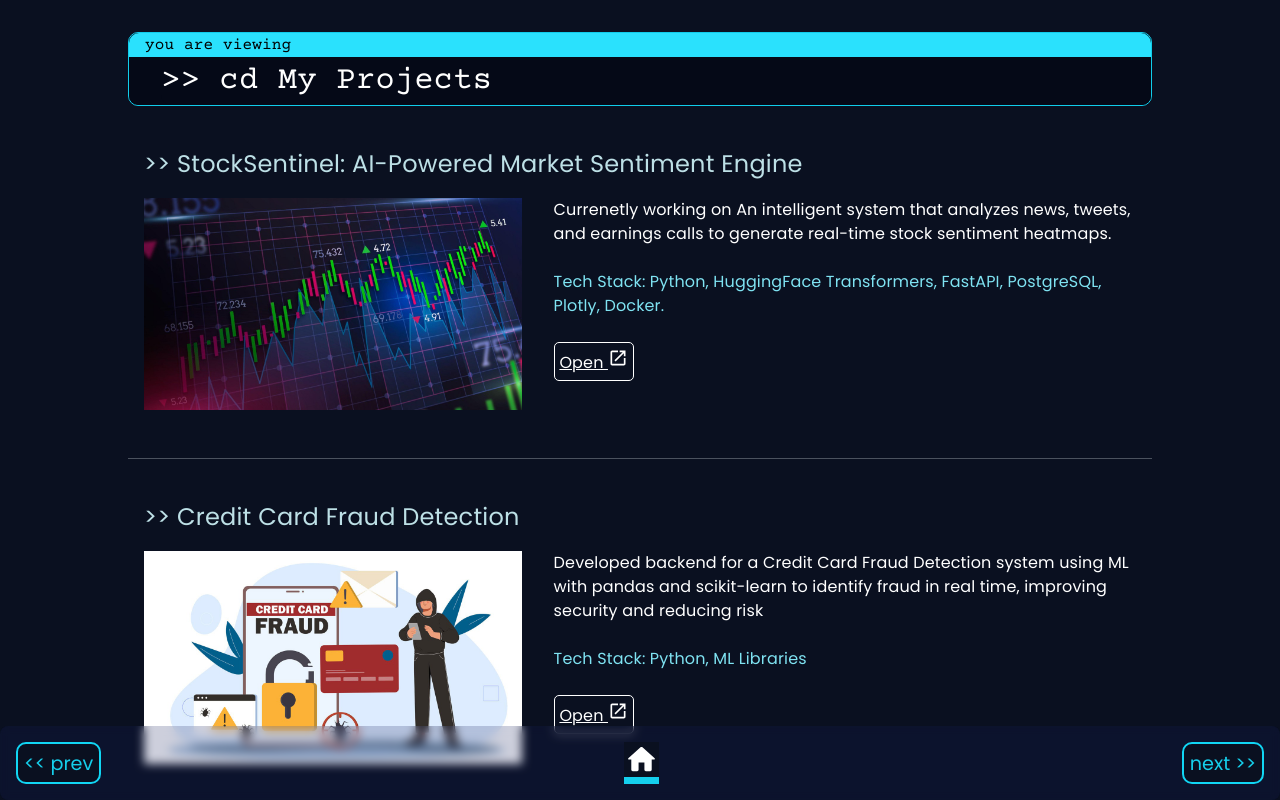
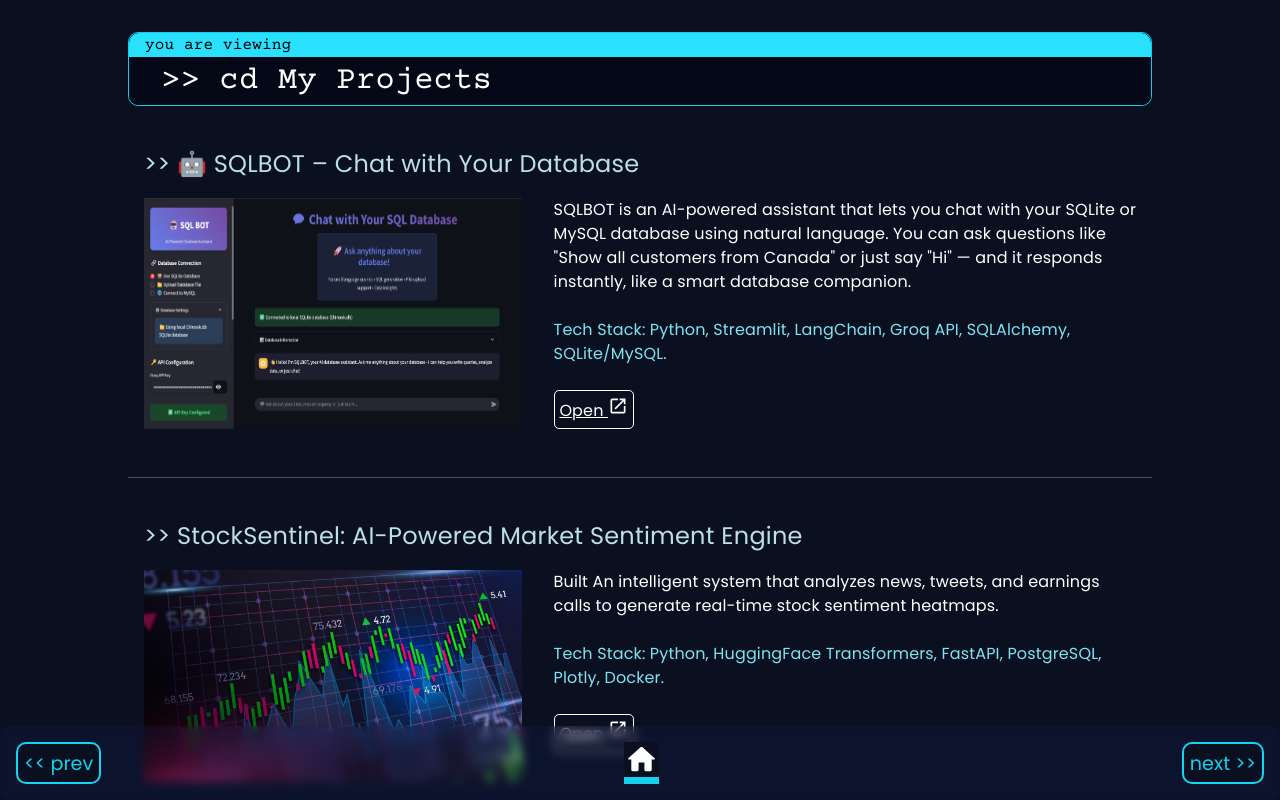
Before and after one commit to hrithikqw/fuzzy-umbrella, a React (Create React App) app: page /projects in a window 1280 px wide. Shown: the top 800 px of the page. Built offline with nearby package versions, Linux system fonts and the light colour scheme.

Commit message:
Update Projects.js and add sqlbot image

```diff
--- a/src/Projects.js
+++ b/src/Projects.js
@@ -2,6 +2,7 @@ import { Box, Typography } from "@mui/material";
 import Heading from "./components/heading";
 import { useMediaQuery } from "@mui/material";
 import Navbar from "./components/navbar";
+import sqlbot from "./images/sqlbot.png"
 import myfolio from "./images/myfolio.png";
 import mvr from "./images/mvr.png";
 import fashioned from "./images/fashioned.png";
@@ -30,8 +31,16 @@ const Projects = () => {
       >
         <Fade cascade damping={0.1}>
           <ProjectComponent
+            title=" 🤖 SQLBOT – Chat with Your Database "
+            description='SQLBOT is an AI-powered assistant that lets you chat with your SQLite or MySQL database using natural language. You can ask questions like "Show all customers from Canada" or just say "Hi" — and it responds instantly, like a smart database companion.'
+            tech="Python, Streamlit, LangChain, Groq API, SQLAlchemy, SQLite/MySQL."
+            img={sqlbot}
+            link="https://github.com/hrithikqw/SQLBOT"
+            isNotMobile={isNotMobile}
+          />
+          <ProjectComponent
             title=" StockSentinel: AI-Powered Market Sentiment Engine "
-            description="Currenetly working on An intelligent system that analyzes news, tweets, and earnings calls to generate real-time stock sentiment heatmaps."
+            description="Built An intelligent system that analyzes news, tweets, and earnings calls to generate real-time stock sentiment heatmaps."
             tech="Python, HuggingFace Transformers, FastAPI, PostgreSQL, Plotly, Docker."
             img={myfolio}
             link="https://github.com/hrithikqw"
```
Also changed, not shown: src/images/sqlbot.png (added).
